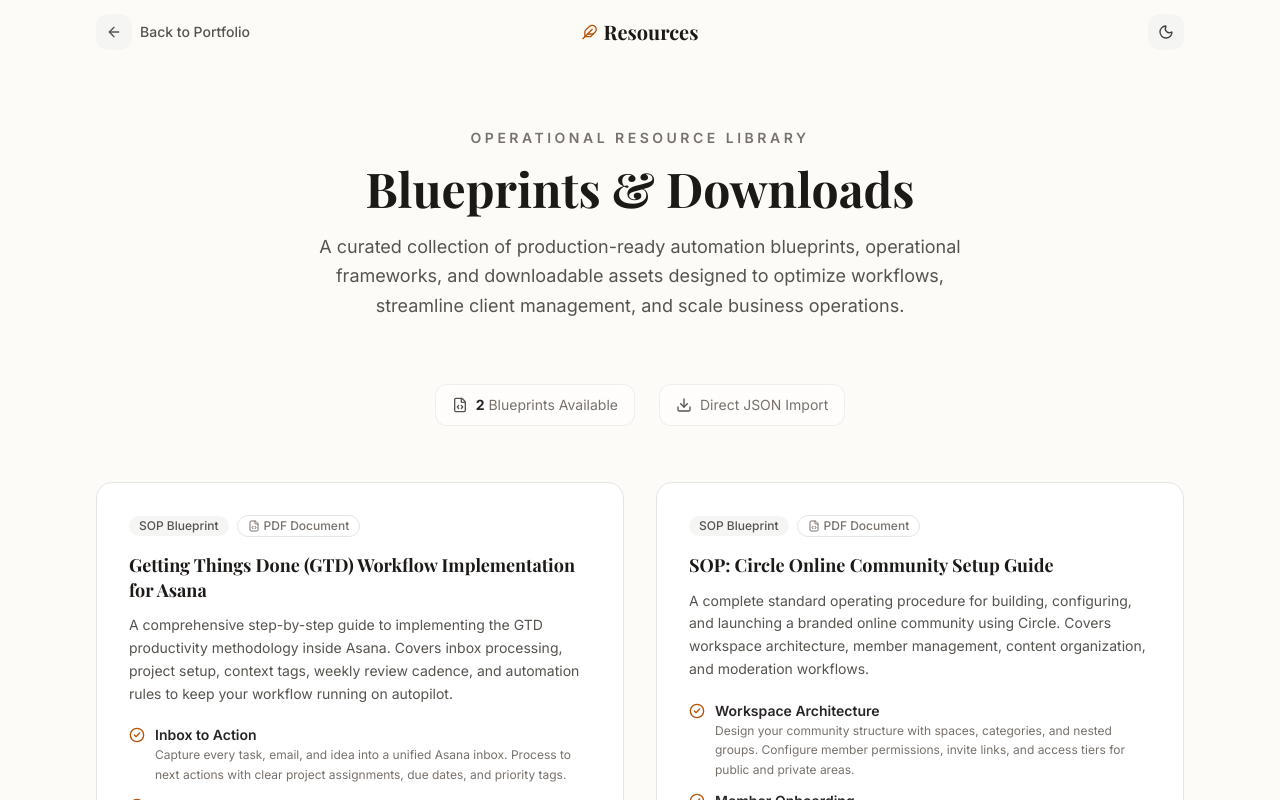
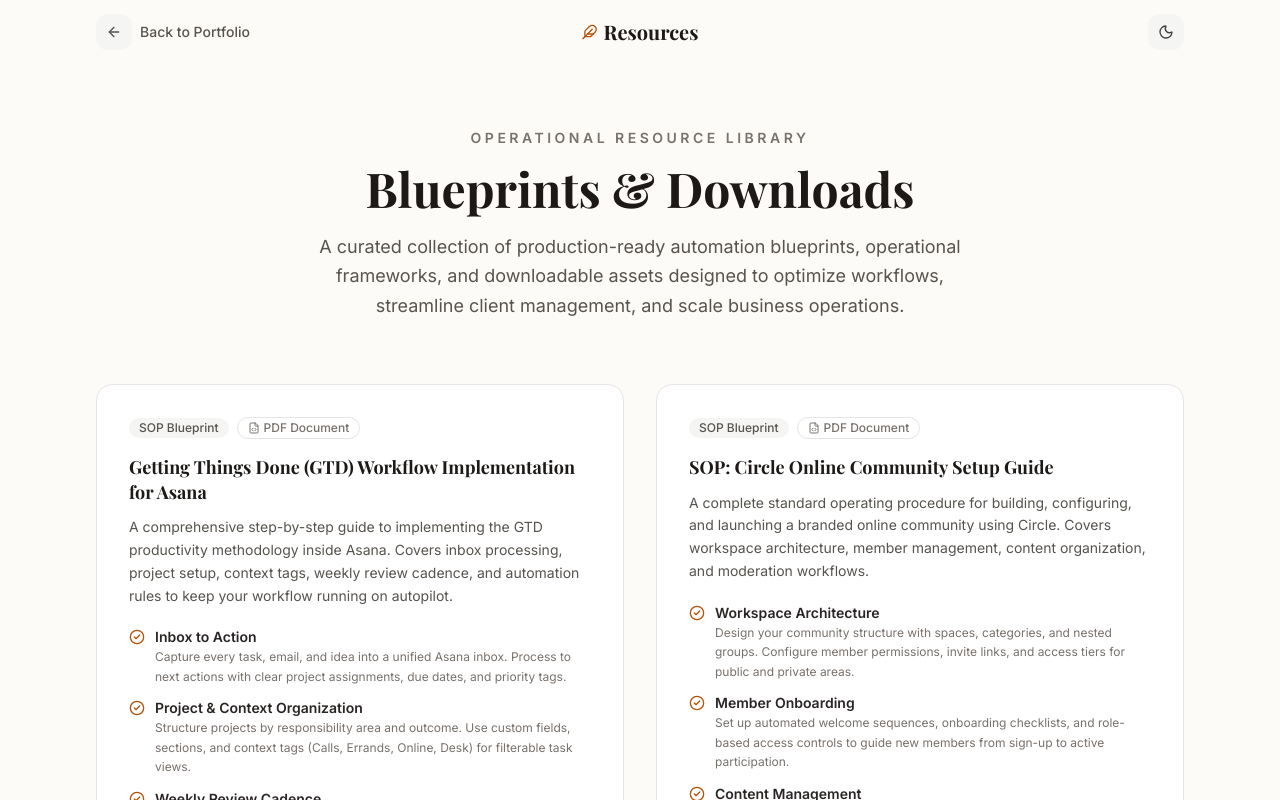
Before and after one commit to DerrickMits/resources, a Next.js app: page /resources in a window 1280 px wide. Shown: the top 800 px of the page. Built offline with nearby package versions, Linux system fonts and the light colour scheme; a web font is replaced by a local one.

Commit message:
Remove stats bar (Direct JSON Import + Blueprint count)

```diff
--- a/app/resources/page.tsx
+++ b/app/resources/page.tsx
@@ -2,7 +2,6 @@
 
 import { useState, useCallback } from "react";
 import { motion } from "framer-motion";
-import { Download, FileCode } from "lucide-react";
 import { resources } from "@/lib/resources";
 import { ResourceAsset } from "@/lib/types";
 import ResourceCard from "@/components/ResourceCard";
@@ -89,28 +88,6 @@ export default function ResourcesPage() {
           </p>
         </motion.div>
 
-        {/* Stats bar */}
-        <motion.div
-          initial={{ opacity: 0, y: 20 }}
-          animate={{ opacity: 1, y: 0 }}
-          transition={{ duration: 0.4, delay: 0.2 }}
-          className="flex flex-wrap justify-center items-center gap-6 mb-14"
-        >
-          <div className="flex items-center gap-2 text-sm text-warm-500 dark:text-warm-400 bg-white/60 dark:bg-warm-800/60 backdrop-blur-sm rounded-xl px-4 py-2.5 border border-warm-200/60 dark:border-warm-700/60">
-            <FileCode className="w-4 h-4 text-warm-600 dark:text-warm-300" />
-            <span>
-              <strong className="text-warm-800 dark:text-warm-200">
-                {resources.length}
-              </strong>{" "}
-              {resources.length === 1 ? "Blueprint" : "Blueprints"} Available
-            </span>
-          </div>
-          <div className="flex items-center gap-2 text-sm text-warm-500 dark:text-warm-400 bg-white/60 dark:bg-warm-800/60 backdrop-blur-sm rounded-xl px-4 py-2.5 border border-warm-200/60 dark:border-warm-700/60">
-            <Download className="w-4 h-4 text-warm-600 dark:text-warm-300" />
-            <span>Direct JSON Import</span>
-          </div>
-        </motion.div>
-
         {/* Resource Cards Grid */}
         <div className="grid md:grid-cols-2 gap-6 md:gap-8">
           {resources.map((resource, index) => (
```
